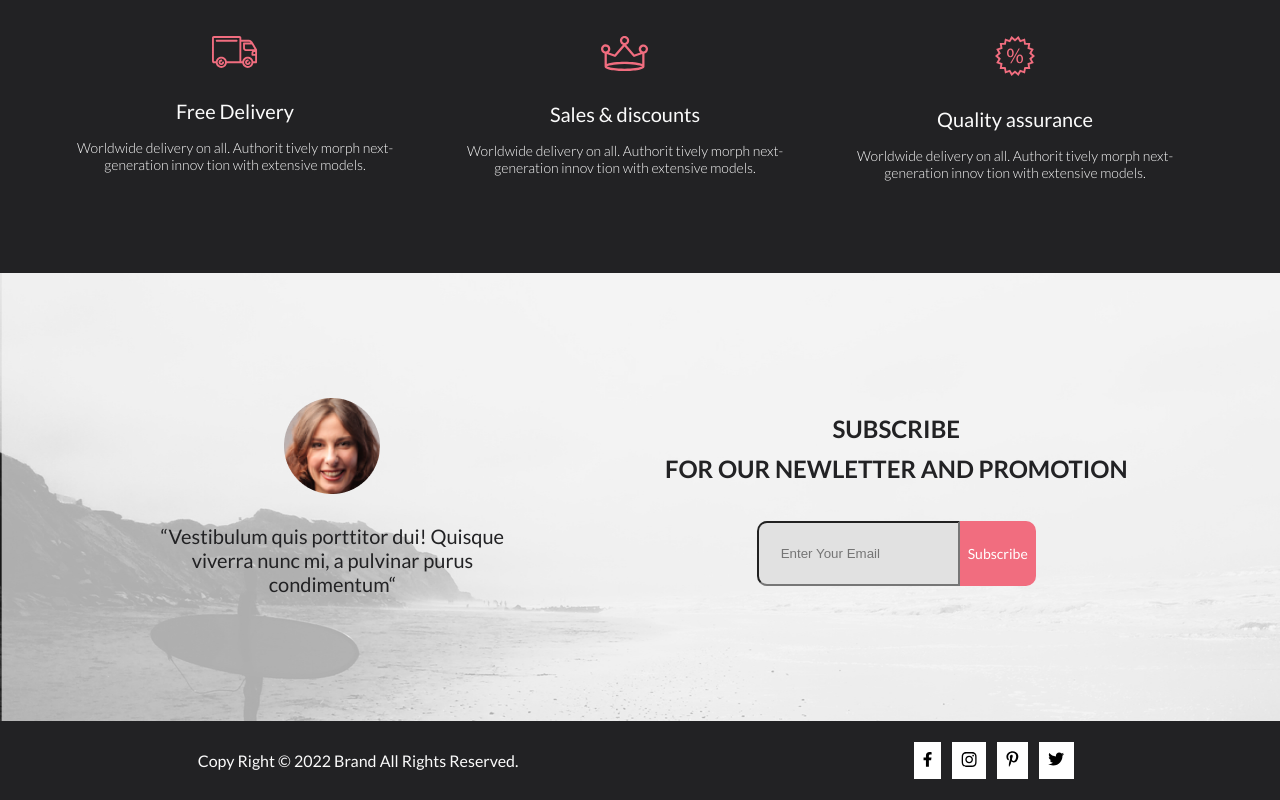
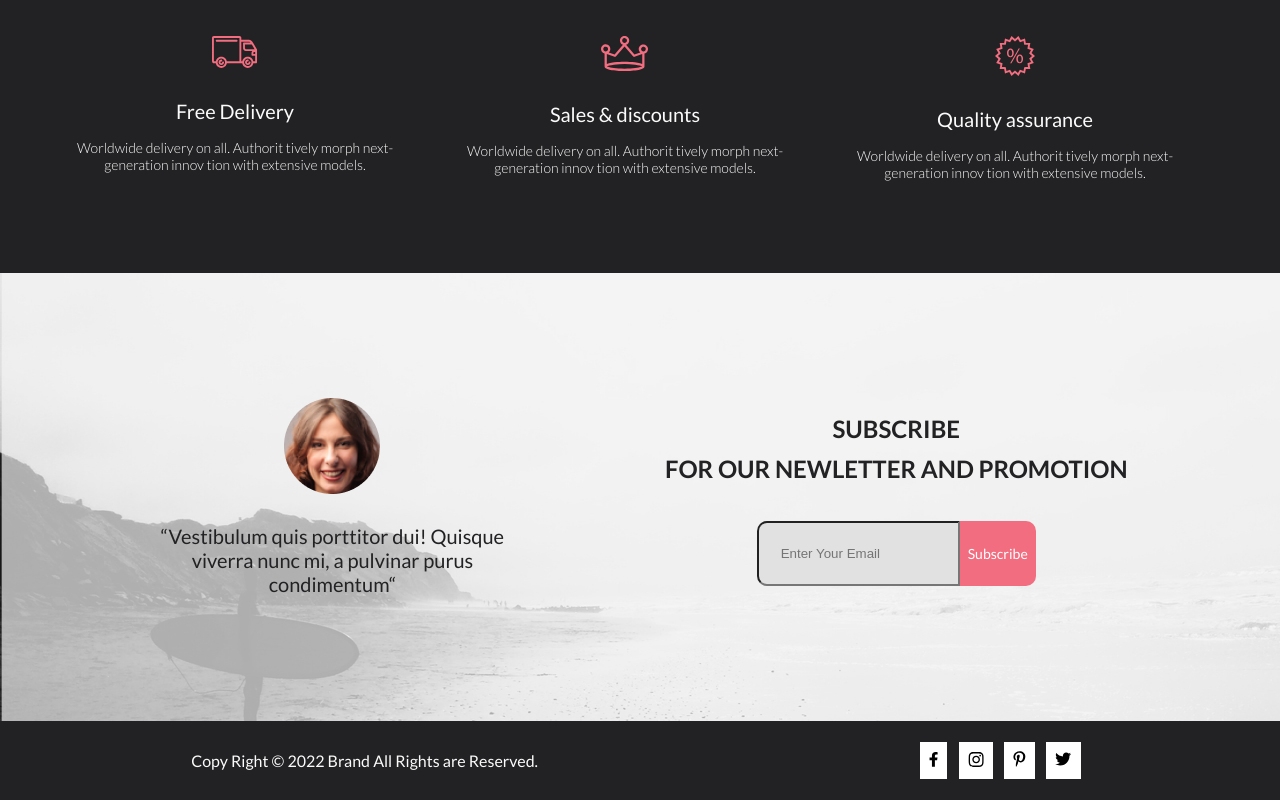
Before and after one commit to Pkapik/HTML-CSS, a plain HTML site: page index.html in a window 1280 px wide. Shown: the part 2841-3641 px from the top of the page. Drawn offline with Linux system fonts and the light colour scheme.

Commit message:
cheack 2

```diff
--- a/index.html
+++ b/index.html
@@ -192,7 +192,7 @@
         </div>
         <div class="footer_bottom">
             <div class="footer_bottom_left">
-                <p class="footer_bottom_text">Copy Right © 2022 Brand All Rights Reserved.</p>
+                <p class="footer_bottom_text">Copy Right © 2022 Brand All Rights are Reserved.</p>
             </div>
             <div class="footer_bottom_right">
                 <a class="footer_bottom_link" href="#"><img class="footer_bottom_link_img" src="img/facebook.svg"
```
